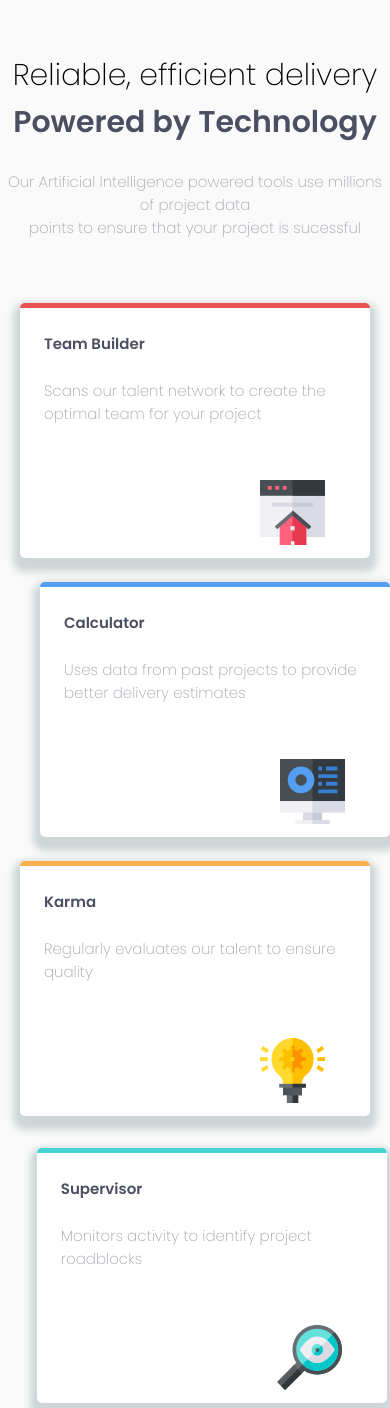
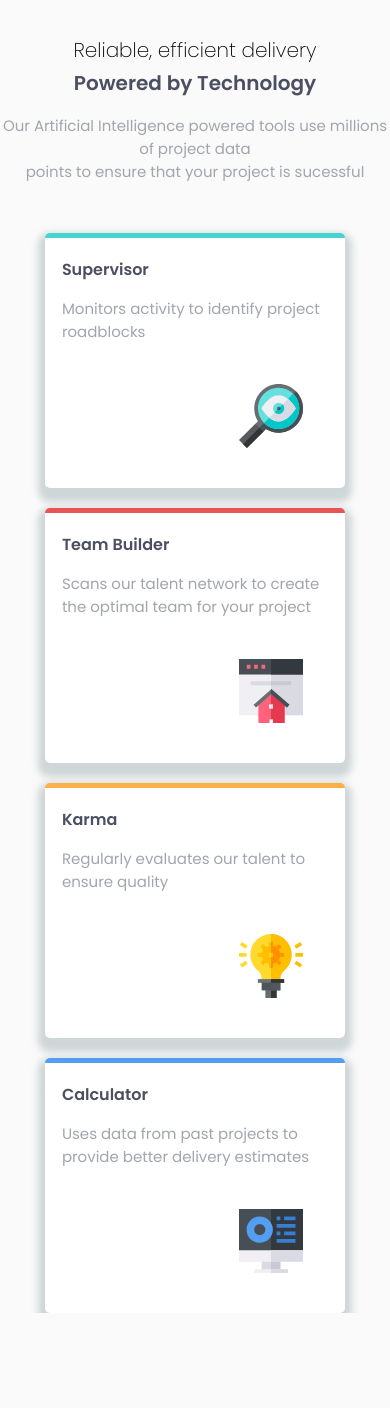
Before and after one commit to HubCarlos/Four-Card, a plain HTML site: page index.html in a window 390 px wide. After the commit the page ends 1313 px from the top, so only its background shows below. Drawn offline with Linux system fonts and the light colour scheme.

Commit message:
Recode | The web is now more responsive - code cleanup

```diff
--- a/css/styles.css
+++ b/css/styles.css
@@ -5,172 +5,220 @@ body {
     background-color: hsl(0, 0%, 98%);
 }
 
+/* Main header */
 .title, .subtitle, .paragraph {
     text-align: center;
 }
 
+/* Main title */
 .title {
-    margin-top: 75px;
+    margin-top: 50px;
+    font-size: 20px;
     font-weight: 200;
-    line-height: 0px;
+    line-height: 1px;
 }
 
+/* Main subtitle */
 .subtitle {
-    color: hsl(234, 12%, 34%);
-    font-size: 30px;
+    font-weight: 600;
+    font-size: 20px;
+    color: hsl(234, 12%, 34%)
 }
 
-.builder, .calculator, .karma, .supervisor {
+/* Main paragraph */
+.paragraph {
+    color: hsl(229, 6%, 66%);
+}
+
+/* Card Supervisor */
+.supervisor {
+    width: 300px;
+    height: 250px;
+    background-color: #fff;
+    border-top: hsl(180, 62%, 55%) 5px solid;
+    border-radius: 5px;
+    margin-left: auto;
+    margin-right: auto;
+    margin-top: 50px;
+}
+
+/* Card Builder */
+.builder {
+    width: 300px;
+    height: 250px;
+    background-color: #fff;
+    border-top: hsl(0, 78%, 62%) 5px solid;
+    border-radius: 5px;
+    margin-left: auto;
+    margin-right: auto;
+    margin-top: 20px;
+}
+
+/* Card Karma */
+.karma {
+    width: 300px;
+    height: 250px;
+    background-color: #fff;
+    border-top: hsl(34, 97%, 64%) 5px solid;
+    border-radius: 5px;
+    margin-left: auto;
+    margin-right: auto;
+    margin-top: 20px;
+}
+
+/* Card Calculator */
+.calculator {
+    width: 300px;
+    height: 250px;
+    background-color: #fff;
+    border-top: hsl(212, 86%, 64%) 5px solid;
+    border-radius: 5px;
+    margin-left: auto;
+    margin-right: auto;
+    margin-top: 20px;
+}
+
+/* Cards Titles */
+.supervisor__title, .builder__title, .karma__title, .calculator__title {
+    font-size: 16px;
+    padding-top: 1vh;
+    padding-left: 2vh;
+    color: hsl(234, 12%, 34%)
+}
+
+/* Cards Paragraphs */
+.supervisor__paragraph, .builder__paragraph, .karma__paragraph, .calculator__paragraph {
+    font-size: 15px;
+    padding-left: 2vh;
+    color: hsl(229, 6%, 66%);
+}
+
+/* Cards Imgs */
+.supervisor__img, .builder__img, .karma__img, .calculator__img {
+    margin-top: 3vh;
+    margin-left: 23vh;
+}
+
+/* Shadows */
+.supervisor, .builder, .karma, .calculator {
     box-shadow: 0px 7px 7px 7px rgba(167, 180, 182, 0.521);
 }
 
+@media (min-width: 768px) and (max-width: 769px) {
     .builder {
-    margin-top: 4rem;
-    margin-left: auto;
-    margin-right: auto;
-    width: 350px;
-    height: 250px;
-    border-radius: 5px;
-    border-top: hsl(0, 78%, 62%) 5px solid;
-    background-color: #fff;
+        margin-top: -29vh;
+    }
+
+    .supervisor {
+        position: relative;
+        top: 32vh;
+        margin-left: 10vh;
     }
 
     .calculator {
-    margin-top: -5rem;
-    margin-left: auto;
-    margin-right: 25rem;
-    width: 350px;
-    height: 250px;
-    border-radius: 5px;
-    border-top: hsl(212, 86%, 64%) 5px solid;
-    background-color: #fff;
+        position: relative;
+        left: 19vh;
+        bottom: 29.9vh;
     }
 
     .karma {
-    width: 350px;
-    height: 250px;
-    border-radius: 5px;
-    border-top: hsl(34, 97%, 64%) 5px solid;
-    background-color: #fff;
-    margin-left: auto;
-    margin-right: auto;
-    margin-top: -6rem;
+        position: relative;
+        top: 34vh;
+    }
 }
 
+@media (min-width: 1024px) and (max-width: 1025px) {
     .supervisor {
-    width: 350px;
-    height: 250px;
-    border-radius: 5px;
-    border-top: hsl(180, 62%, 55%) 5px solid;
-    background-color: #fff;
-    margin-left: 25rem;
-    margin-top: -25rem;
+        position: relative;
+        top: 20vh;
+        right: 38vh;
     }
 
-.builder__t, .calculator__t, .karma__t, .supervisor__t {
-    color: hsl(234, 12%, 34%);
-    font-weight: 600;
-    font-size: 15px;
-    margin-top: 1.5rem;
-    margin-left: 1.5rem;
-}
-
-.paragraph, .builder__p, .calculator__p, .karma__p, .supervisor__p {
-    color: hsl(229, 6%, 66%);
-    font-weight: 200;
-}
-
-.builder__p, .calculator__p, .karma__p, .supervisor__p {
-    font-size: 15px;
-    margin-top: 1.5rem;
-    margin-left: 1.5rem;
-}
-
-.builder__img, .calculator__img, .karma__img, .supervisor__img {
-    width: 65px;
-    height: 65px;
-    margin-top: 2.5rem;
-    margin-left: 15rem;
-}
-
-@media screen and (max-width: 375px) {
-    .calculator {
-        margin-left: 0.9rem;
-        margin-top: 1rem;
+    .builder {
+        position: relative;
+        bottom: 30vh;
     }
 
     .karma {
-        margin-top: 1.5rem;
+        position: relative;
+        bottom: 30vh;
     }
 
-    .supervisor {
-        margin-top: 1.5rem;
-        margin-left: auto;
-        margin-right: auto;
+    .calculator {
+        position: relative;
+        left: 38vh;
+        bottom: 73vh;
     }
 }
 
-@media screen and (max-width: 320px) {
-    .title {
-        line-height: 30px;
+@media (min-width: 1200px) and (max-width: 1201px) {
+    .supervisor {
+        position: relative;
+        top: 20vh;
+        right: 38vh;
     }
 
-    .builder, .calculator, .karma, .supervisor {
-        width: 300px;
-        height: 250px;
+    .builder {
+        position: relative;
+        bottom: 30vh;
+    }
+
+    .karma {
+        position: relative;
+        bottom: 30vh;
     }
 
     .calculator {
-        margin-left: 0.5rem;
-    }
-
-    .supervisor {
-        margin-bottom: 5px;
-    }
-
-    .builder__img, .calculator__img, .karma__img, .supervisor__img {
-        width: 65px;
-        height: 65px;
-        margin-top: 1rem;
-        margin-left: 14rem;
+        position: relative;
+        left: 38vh;
+        bottom: 73vh;
     }
 }
 
-@media screen and (max-width: 360px) {
-    .title {
-        line-height: 30px;
+@media (min-width: 1400px) and (max-width: 1441px) {
+    .supervisor {
+        position: relative;
+        top: 15vh;
+        right: 35vh;
+    }
+
+    .builder {
+        position: relative;
+        bottom: 30vh;
+    }
+
+    .karma {
+        position: relative;
+        bottom: 30vh;
+    }
+
+    .calculator {
+        position: relative;
+        left: 35vh;
+        bottom: 69vh;
     }
 }
 
-@media screen and (max-width: 425px) {
-    .title, .subtitle, .paragraph {
-        text-align: center;
+@media (min-width: 1920px) and (max-width: 1921px) {
+    .supervisor {
+        position: relative;
+        top: 15vh;
+        right: 35vh;
+    }
+
+    .builder {
+        position: relative;
+        bottom: 30vh;
+    }
+
+    .karma {
+        position: relative;
+        bottom: 28vh;
     }
 
     .calculator {
-        margin-top: 1.5rem;
-        margin-left: 2.5rem;
-    }
-
-    .karma {
-        margin-top: 1.5rem;
-    }
-
-    .supervisor {
-        margin-top: 2rem;
-        margin-left: 2.3rem;
-        margin-bottom: 5px;
+        position: relative;
+        left: 35vh;
+        bottom: 69vh;
     }
 }
-
-@media screen and (max-width: 320px) {
-    .calculator, .supervisor {
-        margin-left: 10px;
-    }
-}
-
-@media screen and (max-width: 375px) {
-    .calculator, .supervisor {
-        margin-left: 12px;
-    }
-}
--- a/index.html
+++ b/index.html
@@ -10,34 +10,39 @@
     <link rel="stylesheet" href="css/styles.css">
 </head>
 <body>
-    <main>
+    <!-- Header content Title, Subtitle and Paragraph -->
+    <header>
         <h1 class="title">Reliable, efficient delivery</h1>
         <h2 class="subtitle">Powered by Technology</h2>
         <p class="paragraph">Our Artificial Intelligence powered tools use millions of project data <br>points to ensure that your project is sucessful</p>
-    </main>
+    </header>
 
-    <div class="builder">
-        <h3 class="builder__t">Team Builder</h3>
-        <p class="builder__p">Scans our talent network to create the <br>optimal team for your project</p>
-        <img class="builder__img" src="assets/images/icons/icon-team-builder.svg" alt="Team builder icon">
+    <!-- Card Supervisor -->
+    <div class="supervisor">
+        <h1 class="supervisor__title">Supervisor</h1>
+        <p class="supervisor__paragraph">Monitors activity to identify project <br>roadblocks</p>
+        <img class="supervisor__img" src="assets/images/icons/icon-supervisor.svg" alt="Supervisor icon">
     </div>
 
-    <div class="calculator">
-        <h3 class="calculator__t">Calculator</h3>
-        <p class="calculator__p">Uses data from past projects to provide <br>better delivery estimates</p>
-        <img class="calculator__img" src="assets/images/icons/icon-calculator.svg" alt="Calculator icon">
+    <!-- Card Team Builder -->
+    <div class="builder">
+        <h1 class="builder__title">Team Builder</h1>
+        <p class="builder__paragraph">Scans our talent network to create the optimal team for your project</p>
+        <img class="builder__img" src="assets/images/icons/icon-team-builder.svg" alt="Builder Icon">
     </div>
 
+    <!-- Card Karma -->
     <div class="karma">
-        <h3 class="karma__t">Karma</h3>
-        <p class="karma__p">Regularly evaluates our talent to ensure <br>quality</p>
-        <img class="karma__img" src="assets/images/icons/icon-karma.svg" alt="Karma icon">
+        <h1 class="karma__title">Karma</h1>
+        <p class="karma__paragraph">Regularly evaluates our talent to <br>ensure quality</p>
+        <img class="karma__img" src="assets/images/icons/icon-karma.svg" alt="Karma Icon">
     </div>
 
-    <div class="supervisor">
-        <h3 class="supervisor__t">Supervisor</h3>
-        <p class="supervisor__p">Monitors activity to identify project <br>roadblocks</p>
-        <img class="supervisor__img" src="assets/images/icons/icon-supervisor.svg" alt="Supervisor icon">
+    <!-- Card Calculator -->
+    <div class="calculator">
+        <h1 class="calculator__title">Calculator</h1>
+        <p class="calculator__paragraph">Uses data from past projects to <br>provide better delivery estimates</p>
+        <img class="calculator__img" src="assets/images/icons/icon-calculator.svg" alt="Calculator Icon">
     </div>
 </body>
 </html>
```
Lines whose indentation alone changed are shown as unchanged.
